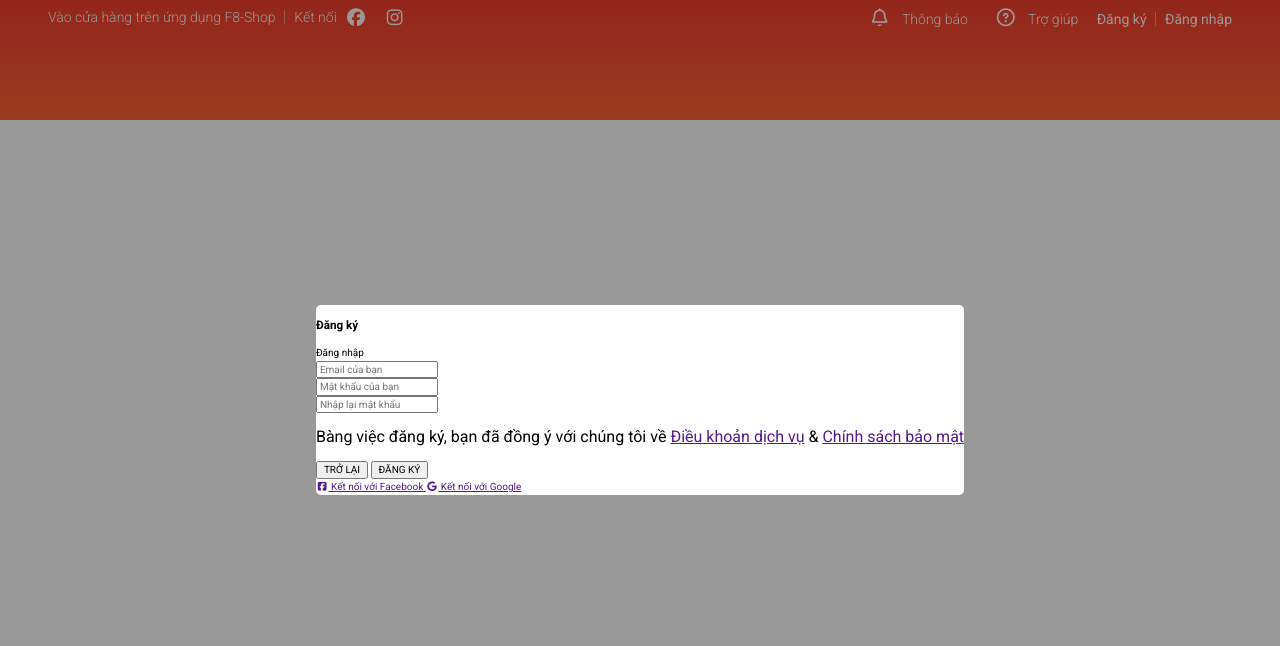
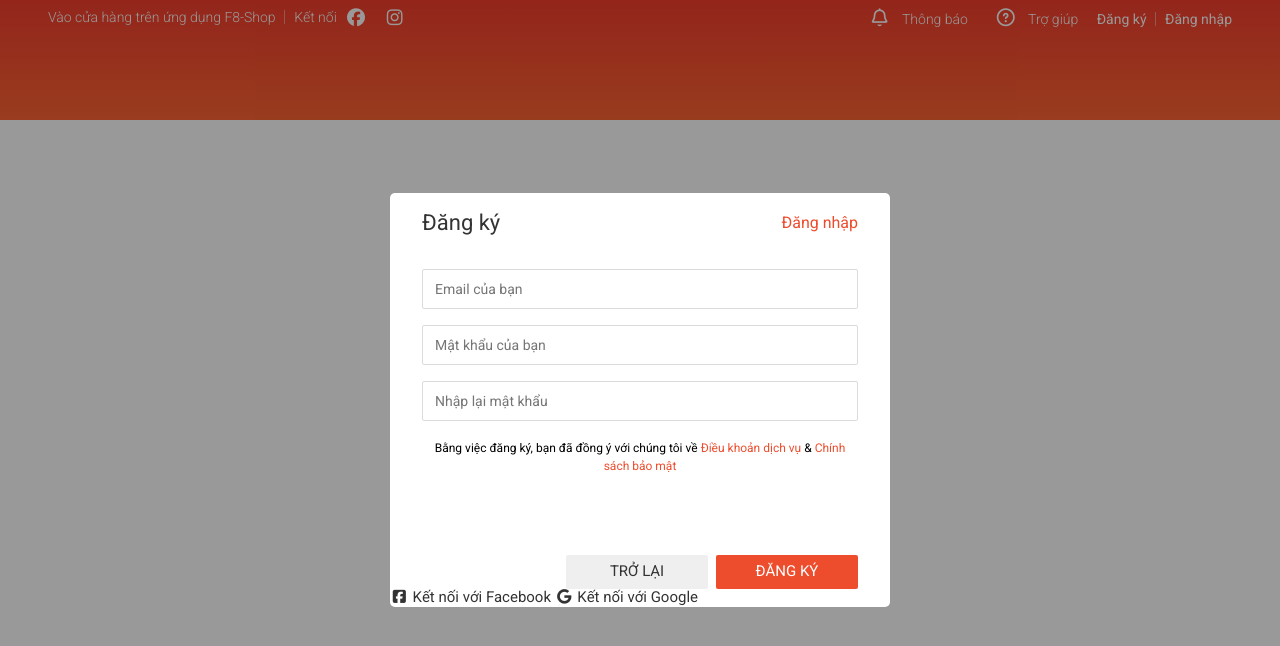
Before and after one commit to lhaquoc/f8-shop, a plain HTML site: page index.html in a window 1280 px wide. Drawn offline with nearby package versions, Linux system fonts and the light colour scheme.

Commit message:
- css form - css button - css text in form

```diff
--- a/assets/css/base.css
+++ b/assets/css/base.css
@@ -2,7 +2,8 @@
     --white-color: #fff;
     --black-color: #000;
     --text-color: #333;
-    --primary-color: rgb(238, 77, 45);
+    --primary-color: #ee4d2d;
+    --border-color: #dbdbdb;
 }
 
 * {
@@ -76,3 +77,33 @@ p {
     z-index: 1;
     border-radius: 5px;
 }
+
+
+/* button style */
+
+.btn {
+    min-width: 142px;
+    height: 34px;
+    text-decoration: none;
+    border: none;
+    border-radius: 2px;
+    font-size: 1.5rem;
+    padding: 0;
+    cursor: pointer;
+    color: var(--text-color);
+}
+
+.btn:hover {
+    background-color: rgba(0, 0, 0, 0.05);
+}
+
+.btn--disable {
+    cursor: default;
+    color: #999;
+    background-color: #c3c3c3;
+}
+
+.btn.btn--primary {
+    color: var(--white-color);
+    background-color: var(--primary-color);
+}
--- a/assets/css/main.css
+++ b/assets/css/main.css
@@ -255,3 +255,75 @@
     font-weight: 400;
     text-align: center;
 }
+
+
+/* Authen modal */
+
+.auth-form {
+    width: 500px;
+}
+
+.auth-form__container {
+    padding: 0 32px;
+}
+
+.auth-form__header {
+    display: flex;
+    align-items: center;
+    justify-content: space-between;
+}
+
+.auth-form__heading {
+    font-size: 2.2rem;
+    font-weight: 400;
+    color: var(--text-color);
+}
+
+.auth-form__btn {
+    font-size: 1.6rem;
+    font-weight: 400;
+    color: var(--primary-color);
+    cursor: pointer;
+}
+
+.auth-form__form {}
+
+.auth-form__input {
+    width: 100%;
+    height: 40px;
+    margin-top: 16px;
+    padding: 0 12px;
+    font-size: 1.4rem;
+    border-radius: 2px;
+    border: 1px solid var(--border-color);
+    outline: none;
+}
+
+.auth-form__input:focus {
+    border-color: #777;
+}
+
+.auth-form__aside {
+    margin-top: 18px;
+}
+
+.auth-form__policy-text {
+    font-size: 1.2rem;
+    line-height: 1.8rem;
+    text-align: center;
+}
+
+.auth-form__text-link {
+    color: var(--primary-color);
+    text-decoration: none;
+}
+
+.auth-form__controls {
+    margin-top: 80px;
+    display: flex;
+    justify-content: flex-end;
+}
+
+.auth-form__controls-back {
+    margin-right: 8px;
+}
--- a/index.html
+++ b/index.html
@@ -106,9 +106,9 @@
     <div class="modal">
         <div class="modal__overlay"></div>
         <div class="modal__body">
-            <div class="modal__inner">
             <!-- Authen form -->
             <div class="auth-form">
+                <div class="auth-form__container">
                     <div class="auth-form__header">
                         <h3 class="auth-form__heading">Đăng ký</h3>
                         <span class="auth-form__btn">Đăng nhập</span>
@@ -126,14 +126,15 @@
                     </div>
                     <div class="auth-form__aside">
                         <p class="auth-form__policy-text">
-                            Bàng việc đăng ký, bạn đã đồng ý với chúng tôi về
-                            <a href="" class="auth-form__policy-link">Điều khoản dịch vụ</a> &
-                            <a href="" class="auth-form__policy-link">Chính sách bảo mật</a>
+                            Bằng việc đăng ký, bạn đã đồng ý với chúng tôi về
+                            <a href="" class="auth-form__text-link">Điều khoản dịch vụ</a> &
+                            <a href="" class="auth-form__text-link">Chính sách bảo mật</a>
                         </p>
                     </div>
                     <div class="auth-form__controls">
-                        <button class="btn">TRỞ LẠI</button>
+                        <button class="btn auth-form__controls-back">TRỞ LẠI</button>
                         <button class="btn btn--primary">ĐĂNG KÝ</button>
+                    </div>
                 </div>
                 <div class="auth-form__socials">
                     <a href="" class="btn btn--with-icon">
@@ -146,7 +147,6 @@
             </div>
         </div>
     </div>
-    </div>
 </body>
 
 </html>
```
Lines whose indentation alone changed are shown as unchanged.
